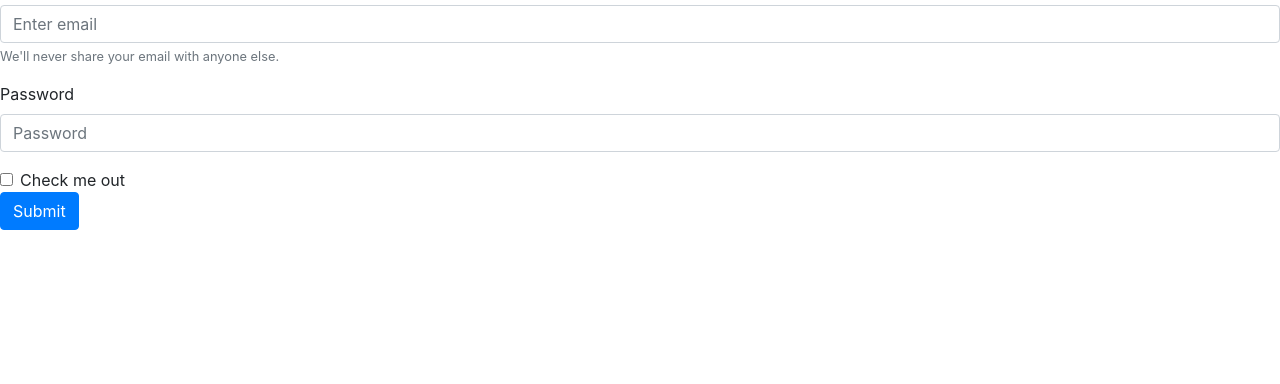
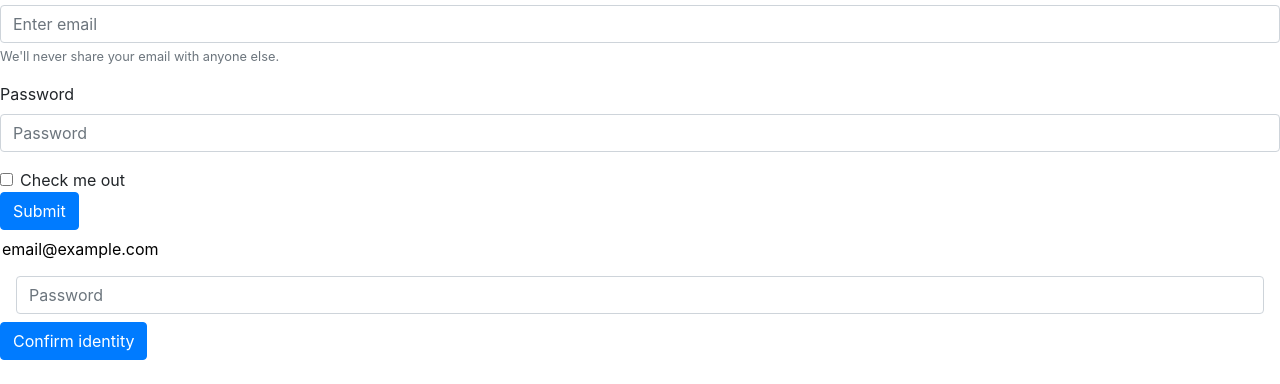
Before and after one commit to ohitsjohn/homework-2, a website: page compnents.html in a window 1280 px wide. Shown: the part 728-1112 px from the top of the page. Before the commit the page ends 974 px from the top, so only its background shows below. Drawn offline with nearby package versions, Linux system fonts and the light colour scheme.

Commit message:
commit all

```diff
--- a/compnents.html
+++ b/compnents.html
@@ -53,6 +53,18 @@
               <label class="form-check-label" for="exampleCheck1">Check me out</label>
             </div>
             <button type="submit" class="btn btn-primary">Submit</button>
+
+            <form class="form-inline">
+                <div class="form-group mb-2">
+                  <label for="staticEmail2" class="sr-only">Email</label>
+                  <input type="text" readonly class="form-control-plaintext" id="staticEmail2" value="email@example.com">
+                </div>
+                <div class="form-group mx-sm-3 mb-2">
+                  <label for="inputPassword2" class="sr-only">Password</label>
+                  <input type="password" class="form-control" id="inputPassword2" placeholder="Password">
+                </div>
+                <button type="submit" class="btn btn-primary mb-2">Confirm identity</button>
+              </form>
     </form>
 
     <!-- Optional JavaScript -->
```
